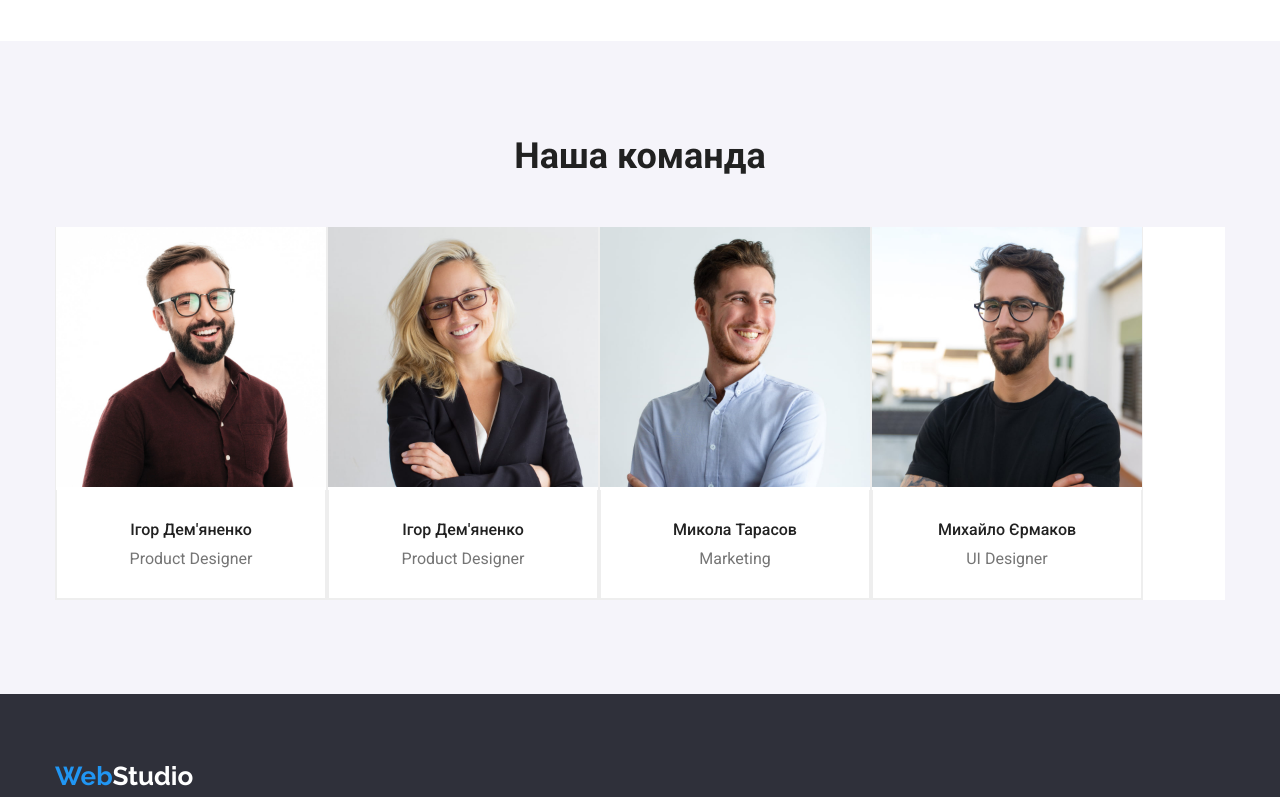
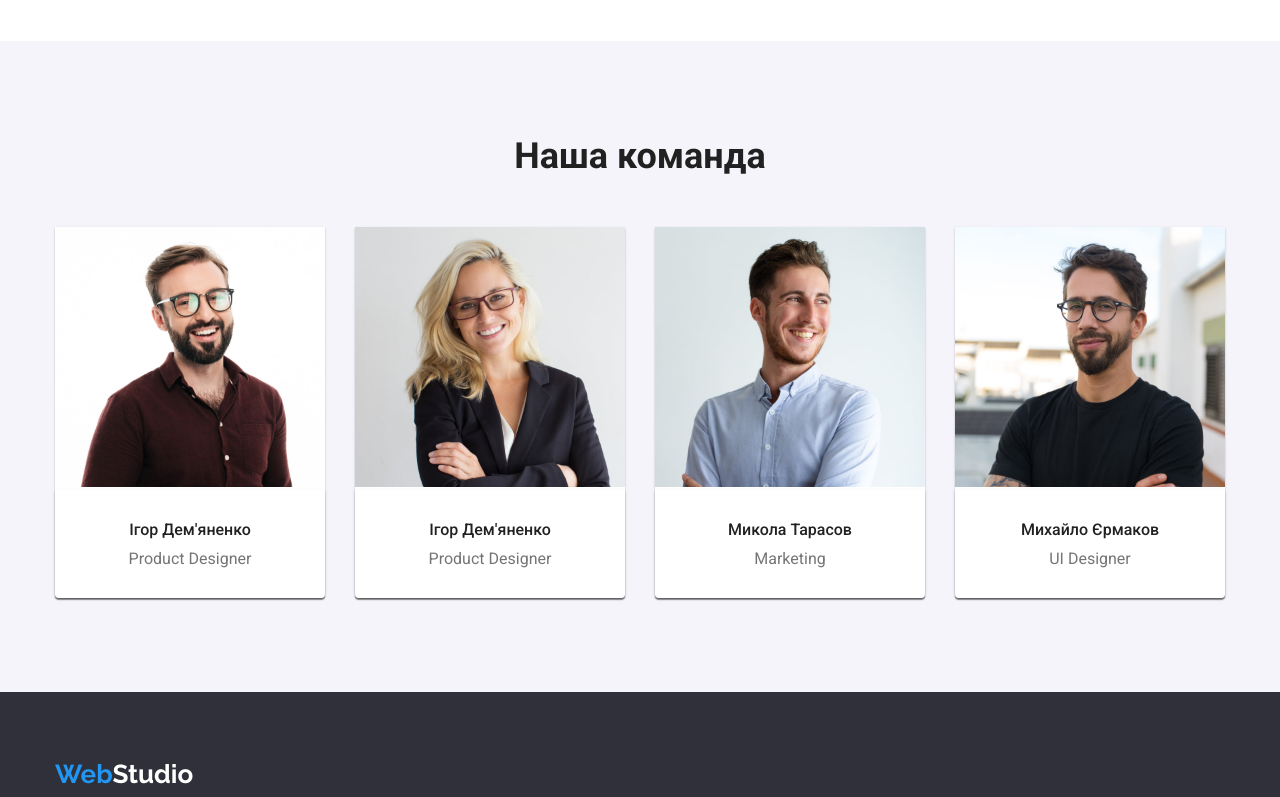
Before and after one commit to MykolaOpyrchuk/goit-markup-hw-03, a plain HTML site: page index.html in a window 1280 px wide. Shown: the part 1509-2306 px from the top of the page. Drawn offline with nearby package versions, Linux system fonts and the light colour scheme.

Commit message:
updated styles(flex-box)

```diff
--- a/css/styles.css
+++ b/css/styles.css
@@ -228,7 +228,6 @@ Header
 .feat .list{
     display: flex;
     gap: 30px;
-    outline: 2px solid blue;
 }
 .feat-tittle{
         font-family: 'Roboto';
@@ -282,7 +281,7 @@ Header
 .team .list{
     display: flex;
     margin-top: 50px;
-    background: #FFFFFF;
+    justify-content: space-between
 
 }
 .team-card:not(:last-child){
@@ -290,11 +289,10 @@ Header
 }
 
 .team-card{
-        background-color: var(--main-bcg-cl);
-            border: 1px solid #eeeeee;
-            border-top: 0;
-
-}
+            background-color: var(--main-bcg-cl);
+            box-shadow: 0px 1px 3px rgba(0, 0, 0, 0.12), 0px 1px 1px rgba(0, 0, 0, 0.14), 0px 2px 1px rgba(0, 0, 0, 0.2);
+                border-radius: 0px 0px 4px 4px;
+            }
 
 .teammate{
         font-weight: 500;
@@ -397,6 +395,7 @@ color: var(--light-txt-cl);}
     line-height: 2.1;
    letter-spacing: 0.06em;
     color: var(--main-txt-cl);
+    padding-top: 20px;
 }
 
 .card-text {
```
Also changed, not shown: portfolio.html (+2 -2 lines).
